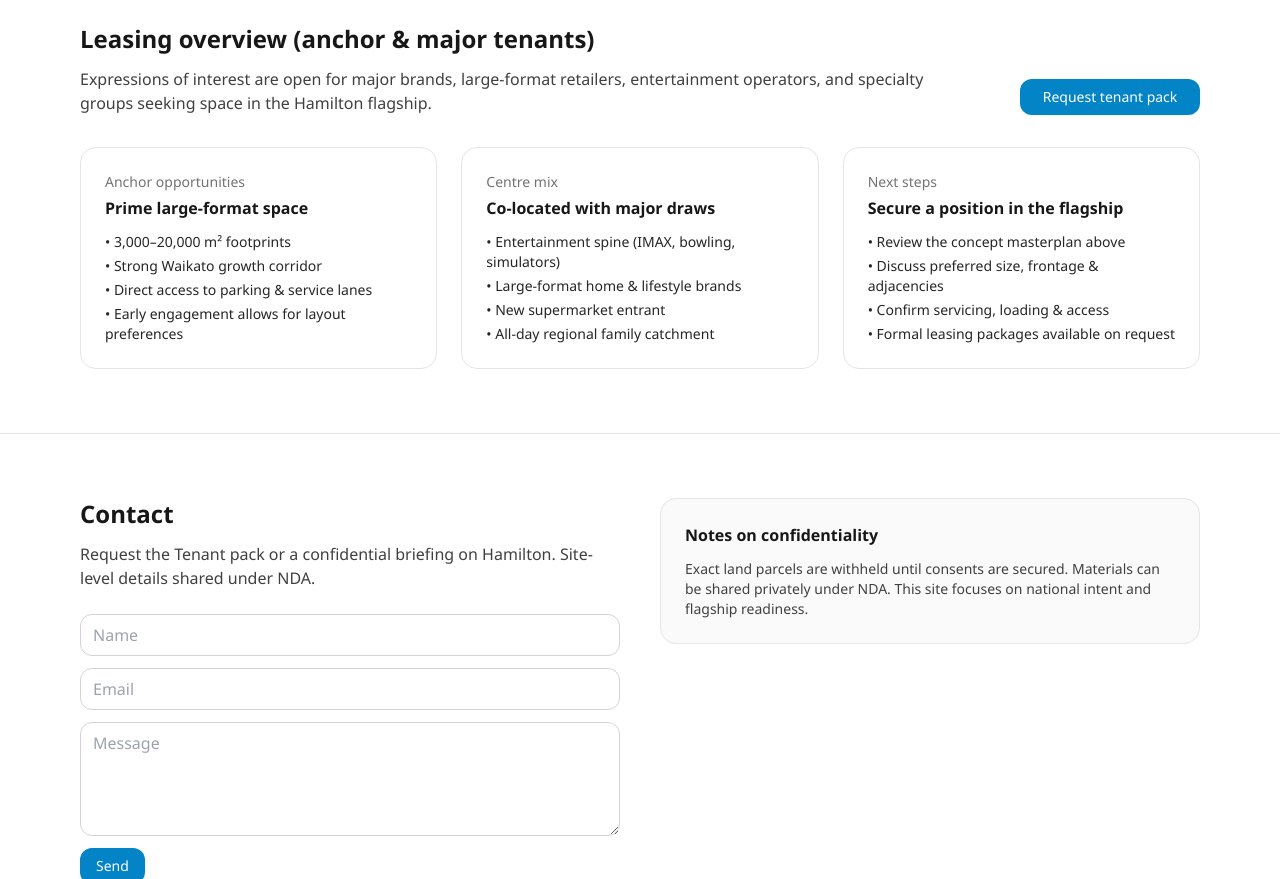
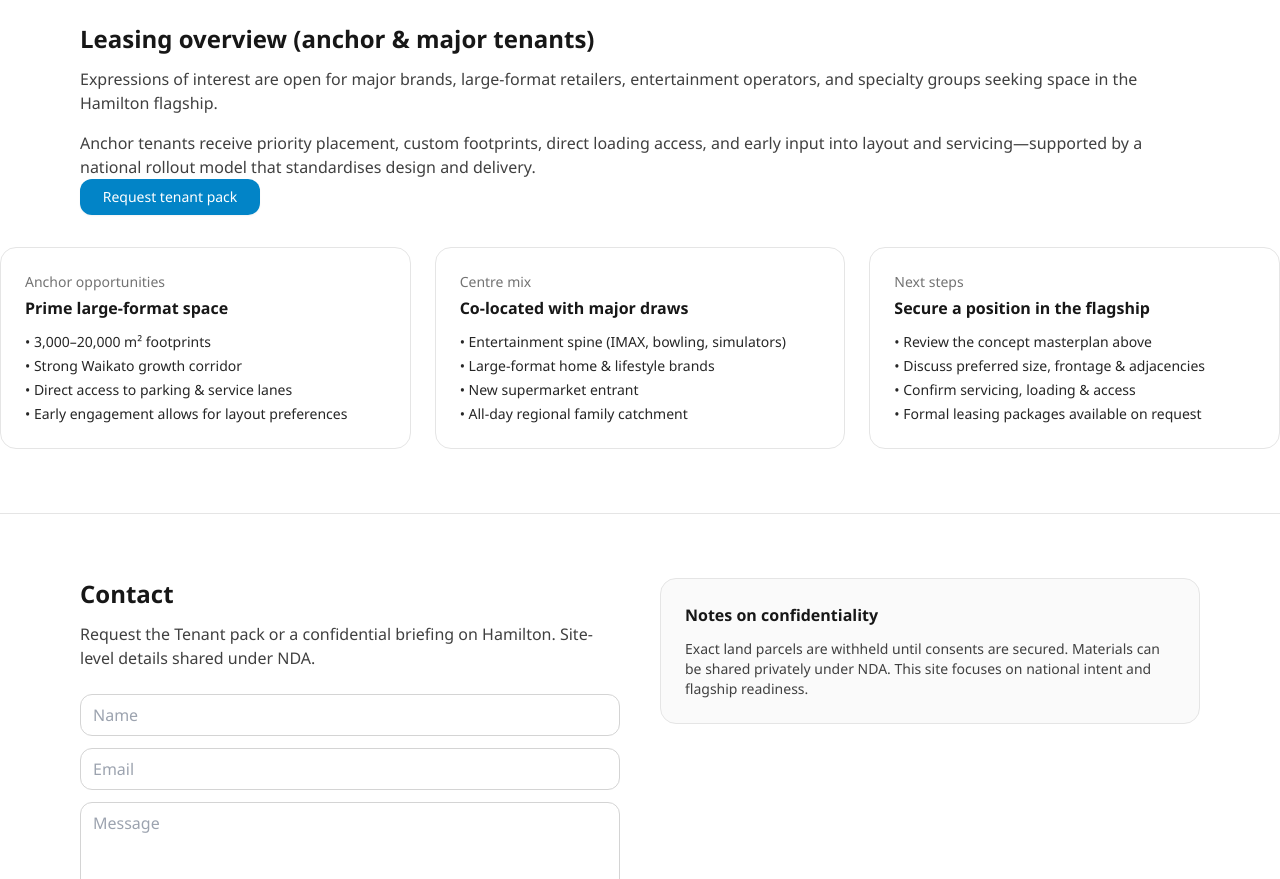
Before and after one commit to Ermyl/NationalEntertainmentMall-v02, a plain HTML site: page index.html in a window 1280 px wide. Shown: the part 5680-6559 px from the top of the page. Drawn offline with nearby package versions, Linux system fonts and the light colour scheme.

Commit message:
lease 02

```diff
--- a/index.html
+++ b/index.html
@@ -617,7 +617,6 @@
   id="imageModal"
   class="fixed inset-0 bg-black/80 hidden items-center justify-center z-50 p-4"
 >
-  <!-- CHANGED: constrained size -->
   <img
     id="modalImg"
     src=""
@@ -673,6 +672,13 @@
     Expressions of interest are open for major brands, large-format retailers, entertainment operators,
     and specialty groups seeking space in the Hamilton flagship.
   </p>
+
+  <p class="mt-4 text-neutral-700">
+    Anchor tenants receive priority placement, custom footprints, direct loading access, and early input into
+    layout and servicing—supported by a national rollout model that standardises design and delivery.
+  </p>
+</div>
+
       </div>
       <a href="#contact"
    class="mt-6 md:mt-0 inline-flex items-center justify-center min-w-[180px] rounded-xl bg-sky-600 text-white px-4 py-2 text-sm shadow-sm hover:bg-sky-700">
```
Lines whose indentation alone changed are shown as unchanged.
